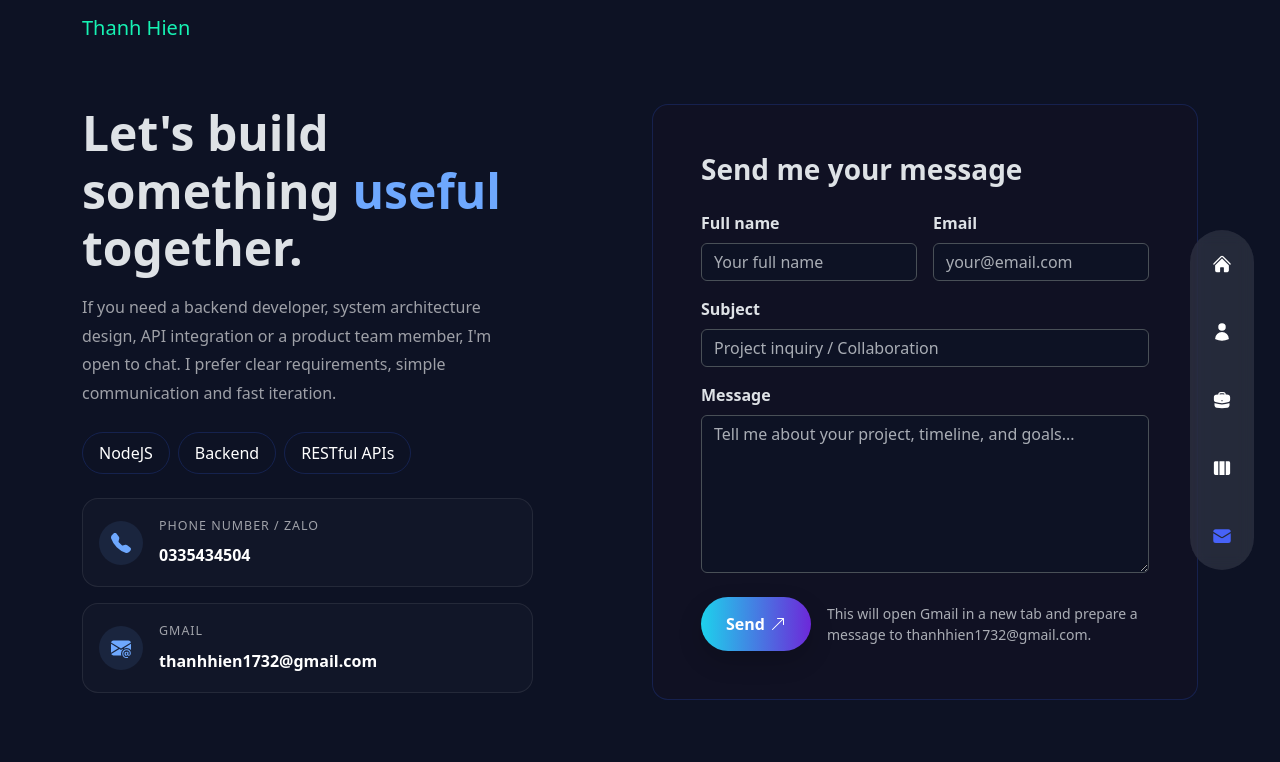
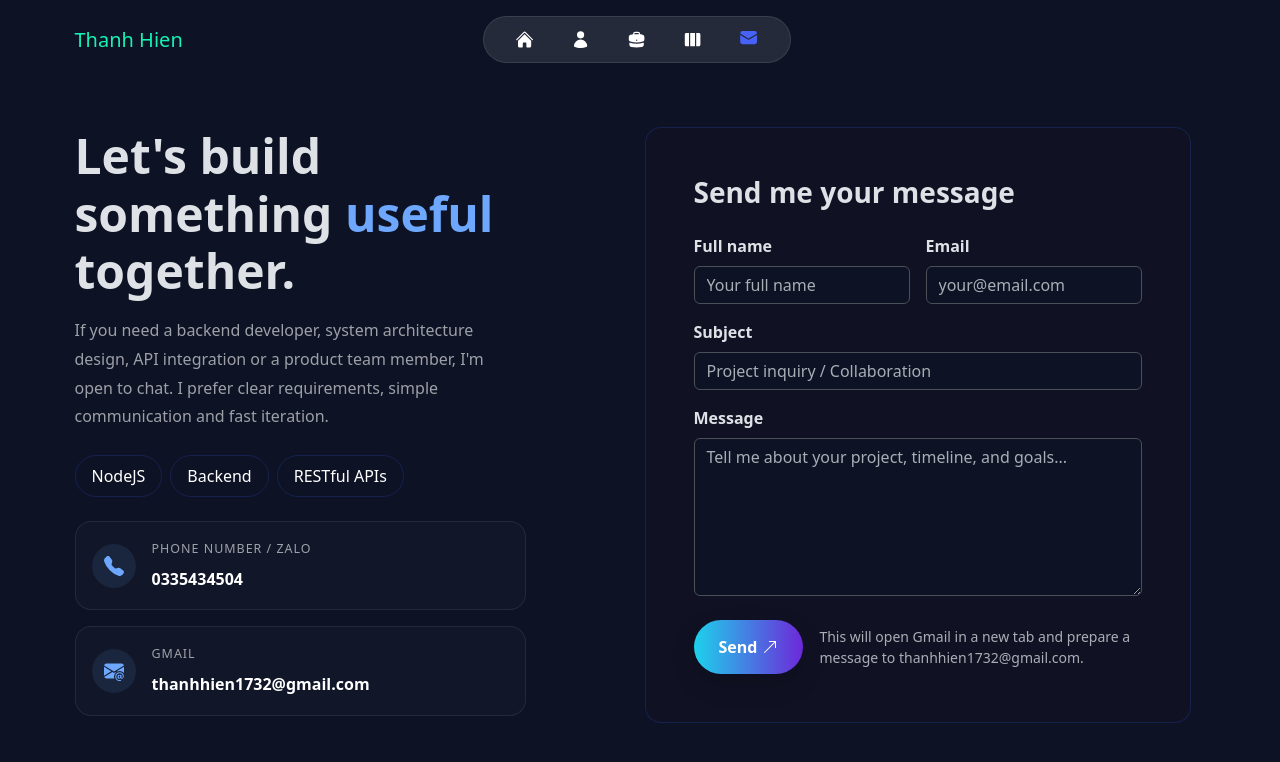
Before and after one commit to thanhhien1732/portfolio-ngothanhhien, a React (Vite) app: page /contact in a window 1280 px wide. Shown: the top 762 px of the page. Built offline with nearby package versions, Linux system fonts and the light colour scheme.

Commit message:
đưa thanh Nav lên đầu

```diff
--- a/src/components/layout/Nav.scss
+++ b/src/components/layout/Nav.scss
@@ -3,17 +3,18 @@ $nav-blur: blur(8px);
 $icon-color: white;
 $icon-active-color: #4762f8;
 
-.custom-nav-container {
+// --- MOBILE (Mặc định: Cố định dưới đáy) ---
+.header-nav-container {
     position: fixed;
+    bottom: 1rem;
+    left: 50%;
+    transform: translateX(-50%); // Căn chính giữa trục ngang
     z-index: 50;
-    bottom: 1rem;
     width: 100%;
     display: flex;
-    flex-direction: column;
-    align-items: center;
+    justify-content: center;
 
-    /* Khung chứa các Icon (Hiệu ứng kính mờ - Glassmorphism) */
-    .custom-nav-inner {
+    .header-nav-inner {
         display: flex;
         align-items: center;
         justify-content: space-around;
@@ -24,37 +25,46 @@ $icon-active-color: #4762f8;
         background: $nav-bg;
         backdrop-filter: $nav-blur;
         -webkit-backdrop-filter: $nav-blur;
-        font-size: 1.5rem;
+        border: 1px solid rgba(255, 255, 255, 0.1);
+        padding: 0 10px;
 
-        /* Định dạng Icon */
         .nav-link-icon {
             color: $icon-color;
-            transition: color 0.3s ease;
+            font-size: 1.5rem; // Icon to hơn cho dễ bấm trên mobile
+            padding: 10px;
+            transition: all 0.3s ease;
             text-decoration: none;
-            padding: 10px;
 
-            /* Màu khi Hover hoặc Đang ở trang hiện tại */
             &:hover,
             &.active {
                 color: $icon-active-color;
             }
         }
     }
+}
 
-    /* --- Responsive cho Desktop (Từ 1200px trở lên) --- */
-    @media (min-width: 1200px) {
-        bottom: auto;
-        top: 0;
-        right: 2%;
-        width: 4rem;
-        height: 100vh;
-        justify-content: center;
+// --- DESKTOP (Từ 992px trở lên: Nằm lọt trong Header) ---
+@media (min-width: 992px) {
+    .header-nav-container {
+        position: static; // Loại bỏ fixed
+        transform: none;
+        width: auto;
 
-        .custom-nav-inner {
-            flex-direction: column;
-            height: 340px;
-            max-width: 100%;
-            font-size: 1.25rem;
+        .header-nav-inner {
+            height: auto;
+            max-width: none;
+            gap: 5px;
+            padding: 5px 15px;
+
+            .nav-link-icon {
+                font-size: 1.2rem; // Icon gọn lại
+                padding: 8px 16px;
+
+                &:hover,
+                &.active {
+                    transform: translateY(-2px); // Nhấc nhẹ lên khi di chuột
+                }
+            }
         }
     }
 }
--- a/src/components/layout/Nav.tsx
+++ b/src/components/layout/Nav.tsx
@@ -16,30 +16,30 @@ function Nav() {
     const pathname = location.pathname;
 
     return (
-        <nav className="custom-nav-container">
-            <div className="custom-nav-inner">
+        <div className="header-nav-container">
+            <div className="header-nav-inner">
                 {navData.map((link, index) => {
                     const isActive = link.path === pathname;
-
                     return (
                         <div key={index} className="d-flex">
-                            {/* Hiển thị trên Desktop (Có Tooltip) */}
+                            {/* Desktop (Từ lg trở lên): Có Tooltip hiển thị bên dưới */}
                             <OverlayTrigger
-                                placement="left"
+                                placement="bottom"
+                                delay={{ show: 200, hide: 50 }}
                                 overlay={<Tooltip id={`tooltip-${index}`}>{link.name}</Tooltip>}
                             >
                                 <Link
                                     to={link.path}
-                                    className={`nav-link-icon d-none d-xl-flex ${isActive ? "active" : ""}`}
+                                    className={`nav-link-icon d-none d-lg-flex ${isActive ? "active" : ""}`}
                                 >
                                     {link.icon}
                                 </Link>
                             </OverlayTrigger>
 
-                            {/* Hiển thị trên Mobile (Không Tooltip) */}
+                            {/* Mobile (Dưới lg): Bỏ Tooltip để tránh lỗi chạm trên điện thoại */}
                             <Link
                                 to={link.path}
-                                className={`nav-link-icon d-flex d-xl-none ${isActive ? "active" : ""}`}
+                                className={`nav-link-icon d-flex d-lg-none ${isActive ? "active" : ""}`}
                             >
                                 {link.icon}
                             </Link>
@@ -47,7 +47,7 @@ function Nav() {
                     );
                 })}
             </div>
-        </nav>
+        </div>
     );
 }
 
--- a/src/components/layout/app.header.tsx
+++ b/src/components/layout/app.header.tsx
@@ -1,103 +1,26 @@
-import Container from 'react-bootstrap/Container';
-// import Nav from 'react-bootstrap/Nav';
-import Navbar from 'react-bootstrap/Navbar';
-// import { MdOutlineLightMode, MdNightlight } from "react-icons/md";
-import { Link } from 'react-router-dom';
-// import { useCurrentApp } from 'components/context/app.context';
-// import { useTranslation } from 'react-i18next';
-// import { NavDropdown } from 'react-bootstrap';
-// import viFlag from 'assets/svg/language/vi.svg';
-// import enFlag from 'assets/svg/language/en.svg';
+import { Container, Navbar } from "react-bootstrap";
+import { Link } from "react-router-dom";
+import Nav from "./Nav";
 
-// type ThemeContextType = "light" | "dark";
+const AppHeader = () => {
+    return (
+        <Navbar expand="lg" className="py-3 bg-transparent" style={{ zIndex: 10 }}>
+            <Container className="d-flex justify-content-between align-items-center">
+                {/* Bên trái: Logo/Brand */}
+                <Navbar.Brand as={Link} to="/" className="brand-green m-0">
+                    Thanh Hien
+                </Navbar.Brand>
 
-function AppHeader() {
-    // const { theme, setTheme } = useCurrentApp();
-    // const { t, i18n } = useTranslation();
+                {/* Chính giữa: Thanh Navigation (sẽ ẩn trên Mobile bằng CSS tự động) */}
+                <div className="d-flex justify-content-center">
+                    <Nav />
+                </div>
 
-    // const handleMode = (mode: ThemeContextType) => {
-    //     localStorage.setItem("theme", mode);
-    //     document.documentElement.setAttribute('data-bs-theme', mode);
-    //     setTheme(mode);
-    // }
-
-    // const renderFlag = (language: string) => {
-    //     return (
-    //         <img
-    //             style={{ height: 20, width: 20 }}
-    //             src={language === "en" ? enFlag : viFlag} alt={language}
-    //         />
-    //     )
-    // }
-
-    return (
-        <Navbar
-            // data-bs-theme={theme}
-            expand="lg"
-            className="bg-body-tertiary"
-            style={{ zIndex: 1 }}
-        >
-            <Container>
-                <Link className="navbar-brand" to="/">
-                    <span className='brand-green'>
-                        Thanh Hien
-                    </span>
-                </Link>
-
-                {/* <Navbar.Toggle aria-controls="basic-navbar-nav" /> */}
-
-                {/* <Navbar.Collapse id="basic-navbar-nav">
-                    <Nav className="me-auto">
-                        <NavLink className="nav-link" to="/">Home</NavLink>
-                        <NavLink className="nav-link" to="/about">About</NavLink>
-                        <NavLink className="nav-link" to="/experience">Experience</NavLink>
-                        <NavLink className="nav-link" to="/project">Project</NavLink>
-                        <NavLink className="nav-link" to="/contact">Contact</NavLink>
-                    </Nav>
-
-                    {/* <Nav className="ms-auto">
-                        <div className='nav-link' style={{ cursor: "pointer" }}>
-                            {theme === "light" ?
-                                <MdOutlineLightMode
-                                    onClick={() => handleMode("dark")}
-                                    style={{ fontSize: 20 }}
-                                />
-                                :
-                                <MdNightlight
-                                    onClick={() => handleMode("light")}
-                                    style={{ fontSize: 20 }}
-                                />
-                            }
-                        </div>
-
-                        <NavDropdown
-                            title={renderFlag(i18n.resolvedLanguage!)}
-                        >
-                            <div
-                                onClick={() => i18n.changeLanguage("en")}
-                                className='dropdown-item d-flex gap-2 align-items-center' style={{ cursor: "pointer" }}>
-                                <img
-                                    style={{ height: 20, width: 20 }}
-                                    src={enFlag} alt='english'
-                                />
-                                <span>English</span>
-
-                            </div>
-                            <div
-                                onClick={() => i18n.changeLanguage("vi")}
-                                className='dropdown-item d-flex gap-2 align-items-center' style={{ cursor: "pointer" }}>
-                                <img
-                                    style={{ height: 20, width: 20 }}
-                                    src={viFlag} alt='vietnamese'
-                                />
-                                <span>Tiếng Việt</span>
-                            </div>
-                        </NavDropdown>
-                    </Nav> */}
-                {/* </Navbar.Collapse> */}
+                {/* Bên phải: Khoảng trống tàng hình để tạo thế cân bằng cho Flexbox */}
+                <div className="d-none d-lg-block" style={{ width: '100px' }}></div>
             </Container>
         </Navbar>
     );
-}
+};
 
 export default AppHeader;
--- a/src/components/sections/experience/index.tsx
+++ b/src/components/sections/experience/index.tsx
@@ -26,7 +26,7 @@ const Experience = () => {
                 <div className="text-center">
                     <h1 style={{ fontWeight: "700" }}>
                         {/* {t("experience.title")} */}
-                        Experience
+                        Experiences
                     </h1>
                 </div>
             </motion.div>
--- a/src/layout.tsx
+++ b/src/layout.tsx
@@ -1,7 +1,7 @@
 import { Outlet, useLocation } from "react-router-dom"
 import { useEffect } from "react";
 import AppHeader from "./components/layout/app.header"
-import Nav from "./components/layout/Nav"
+// import Nav from "./components/layout/Nav"
 
 function Layout() {
   const location = useLocation();
@@ -14,7 +14,7 @@ function Layout() {
   return (
     <div>
       <AppHeader />
-      <Nav />
+      {/* <Nav /> */}
       <main className="main-content">
         <Outlet />
       </main>
--- a/src/styles/global.scss
+++ b/src/styles/global.scss
@@ -19,6 +19,17 @@ $spacers: (
     padding: 0;
 }
 
+html {
+    /* Giữ trước một khoảng không gian cho thanh cuộn,
+       giúp giao diện không bị giật ngang khi thanh cuộn xuất hiện */
+    scrollbar-gutter: stable;
+}
+
+body {
+    overflow-x: hidden;
+    background-color: var(--background-body);
+}
+
 .brand-green {
     color: var(--brand-name-100);
 }
@@ -29,10 +40,6 @@ $spacers: (
 
 .brand-blue {
     color: rgba(var(--bs-link-color-rgb), 1);
-}
-
-body {
-    background-color: var(--background-body);
 }
 
 .bg-body-tertiary {
```
